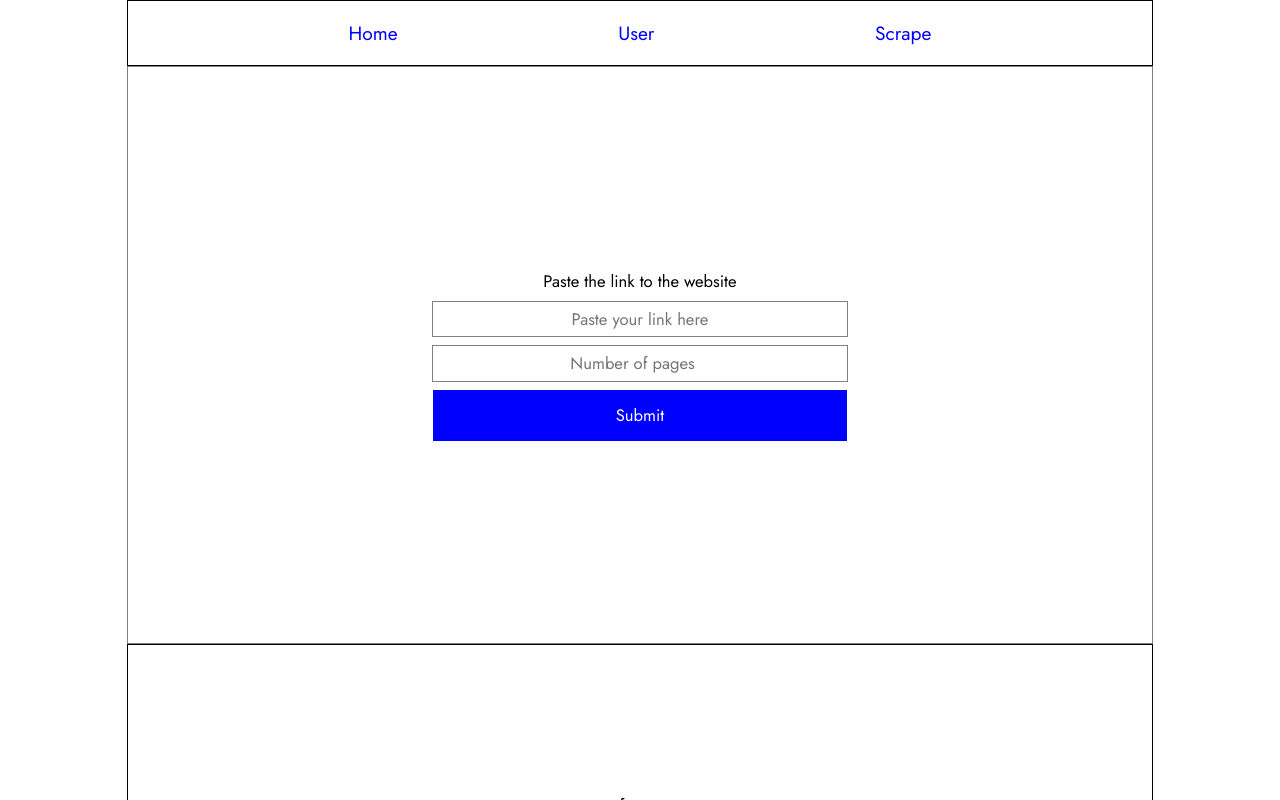
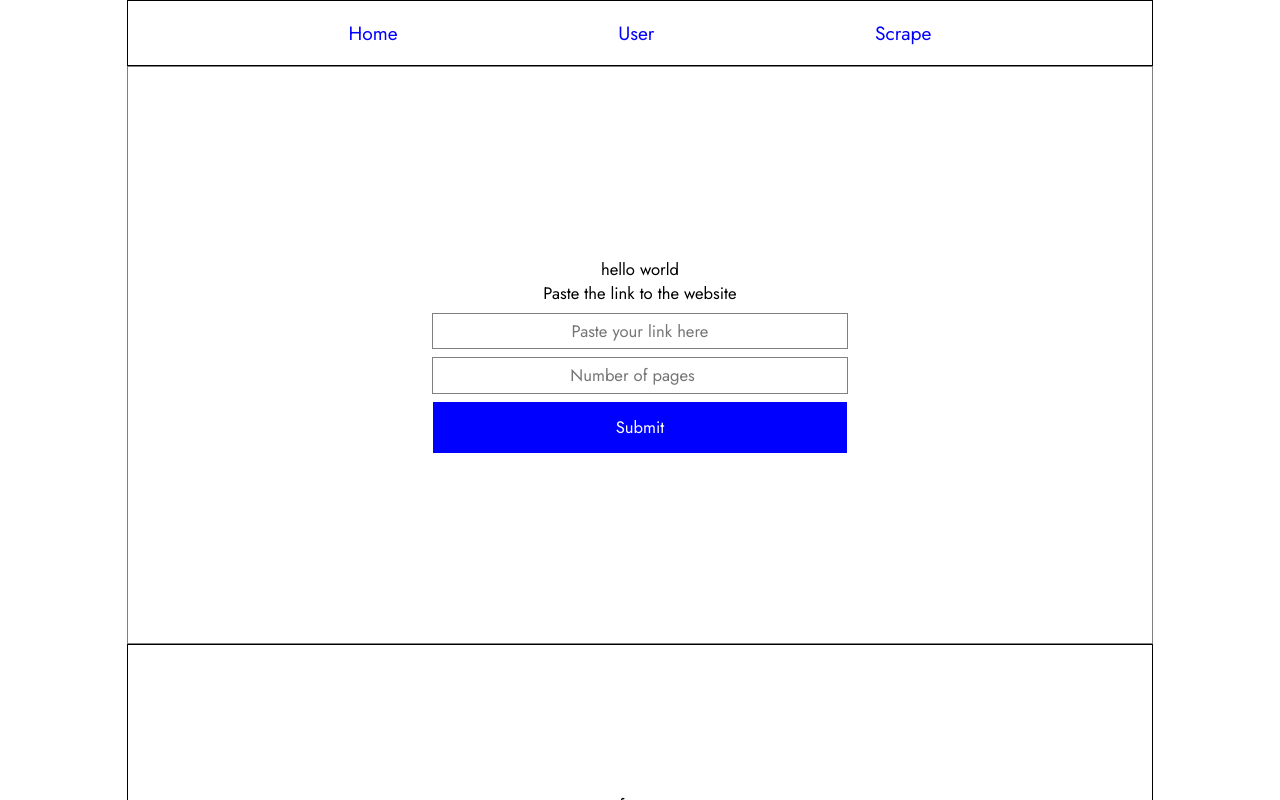
Before and after one commit to MokuaEnock/Neural-forge-frontend, a React (Create React App) app: page /scrape in a window 1280 px wide. Shown: the top 800 px of the page. Built offline with nearby package versions, Linux system fonts and the light colour scheme.

Commit message:
create header component for scrape

```diff
--- a/src/pages/Scrape/History.jsx
+++ b/src/pages/Scrape/History.jsx
@@ -1,3 +1,5 @@
+import "./Scrape.css";
+
 export default function HistoryScrape() {
   return <main>History Scrape</main>;
 }
--- a/src/pages/Scrape/New.jsx
+++ b/src/pages/Scrape/New.jsx
@@ -1,3 +1,5 @@
+import "./Scrape.css";
+
 export default function NewScrape() {
   return <main>New Scrape</main>;
 }
--- a/src/pages/Scrape/Scrape.jsx
+++ b/src/pages/Scrape/Scrape.jsx
@@ -25,8 +25,13 @@ export default function Scrape() {
       .catch((error) => console.error(error));
   }
 
+  function Header() {
+    return <header>hello world</header>;
+  }
+
   return (
     <main id="scrape">
+      <Header />
       <form onSubmit={handleScrape}>
         <p>Paste the link to the website</p>
         <input
```
